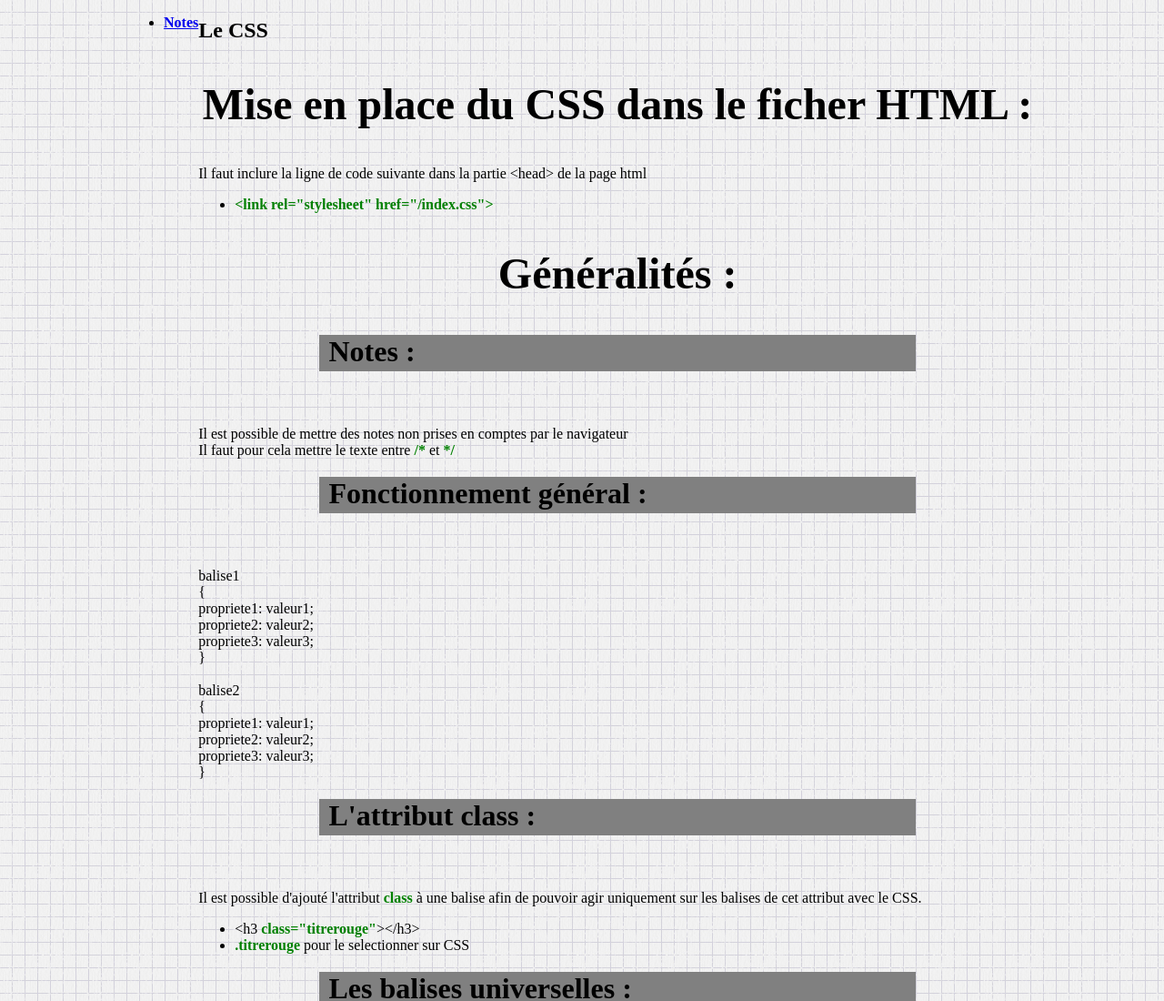
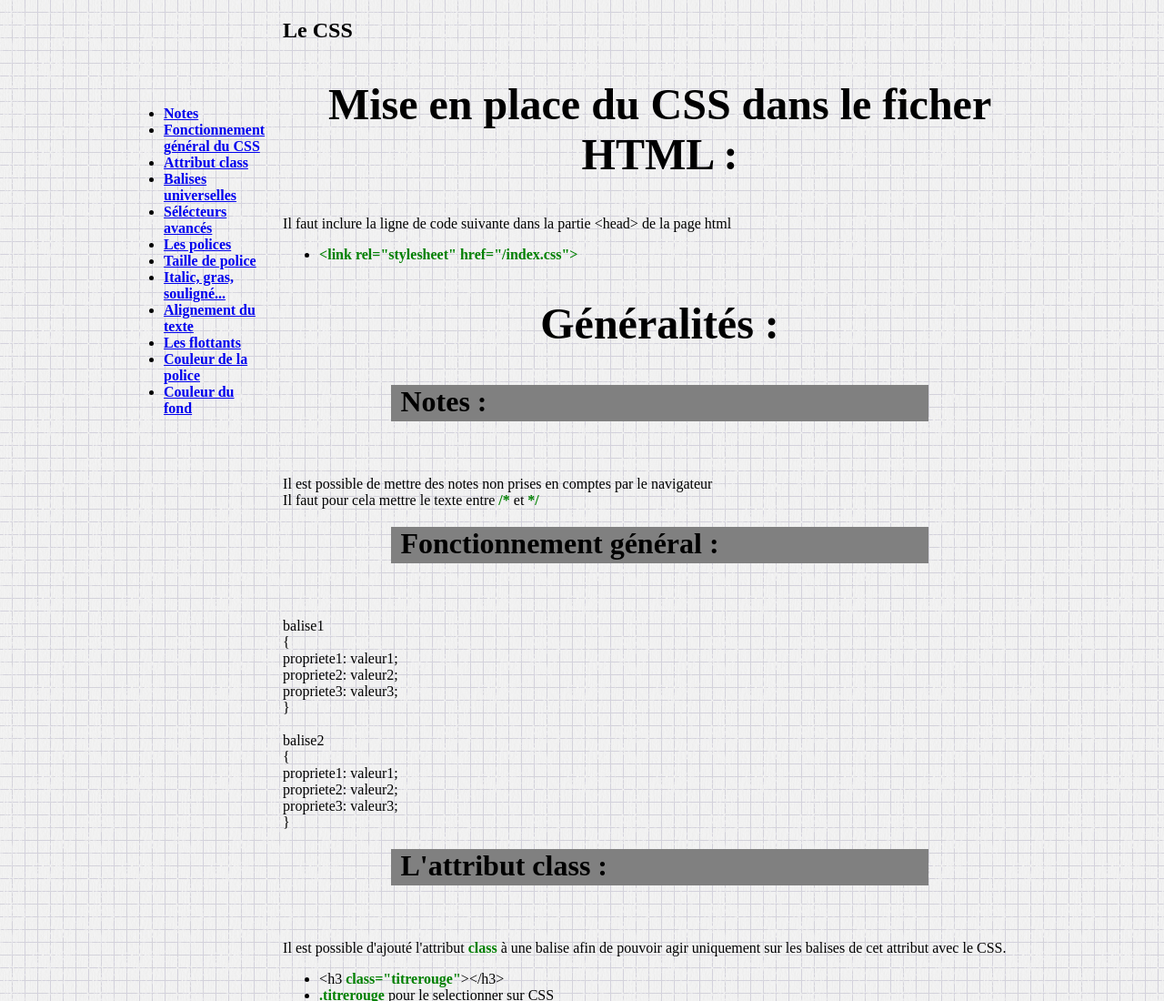
Before and after one commit to Mayeut35/Mayeut35.github.io, a plain HTML site: page css.html in a window 1280 px wide. Shown: the top 1100 px of the page at 91% size. Drawn offline with Linux system fonts and the light colour scheme.

Commit message:
test menu

```diff
--- a/css.html
+++ b/css.html
@@ -3,7 +3,8 @@
 
 <head>
     <meta charset="utf-8">
-    <link rel="stylesheet" href="/style/index.css" media="screen" title="no title">
+    <link rel="stylesheet" href="/style/index.css" media="screen" title="no
+    title">
     <title>Le CSS</title>
 </head>
 
@@ -11,6 +12,17 @@
   <nav>
     <ul>
       <li><a href="#notes">Notes</a></li>
+      <li><a href="#fonctionnement">Fonctionnement général du CSS</a></li>
+      <li><a href="#class">Attribut class</a></li>
+      <li><a href="#univ">Balises universelles</a></li>
+      <li><a href="#selec">Sélécteurs avancés</a></li>
+      <li><a href="#police">Les polices</a></li>
+      <li><a href="#taille">Taille de police</a></li>
+      <li><a href="#igs">Italic, gras, souligné...</a></li>
+      <li><a href="#align">Alignement du texte</a></li>
+      <li><a href="#float">Les flottants</a></li>
+      <li><a href="#coulpo">Couleur de la police</a></li>
+      <li><a href="#coulfo">Couleur du fond</a></li>
     </ul>
   </nav>
   <section>
@@ -28,12 +40,12 @@
         <p>Il est possible de mettre des notes non prises en comptes par le
           navigateur <br> Il faut pour cela mettre le texte
           entre <span class="c1">/*</span> et <span class="c1">*/</span></p>
-        <h3>Fonctionnement général :</h3>
+        <h3 id="fonctionnement">Fonctionnement général :</h3>
         <p>balise1 <br> { <br> propriete1: valeur1; <br> propriete2: valeur2;
           <br> propriete3: valeur3; <br> } <br>
         <br> balise2 <br> { <br> propriete1: valeur1; <br> propriete2: valeur2;
           <br> propriete3: valeur3; <br> }</p>
-        <h3>L'attribut class :</h3>
+        <h3 id="class">L'attribut class :</h3>
         <p>Il est possible d'ajouté l'attribut <span class="c1">class</span> à
           une balise afin de pouvoir agir uniquement sur les balises de cet
           attribut avec le CSS.</p>
@@ -43,8 +55,7 @@
             <li><span class="c1">.titrerouge</span> pour le selectionner sur CSS
             </li>
         </ul>
-
-        <h3>Les balises universelles :</h3>
+        <h3 id="univ">Les balises universelles :</h3>
         <p>Il existe 2 balises qui ne servent qu'à isolé une partie d'un texte,
           ou tout un bloque, sans passé par les balises génériques.</p>
         <ul>
@@ -55,7 +66,7 @@
             <li>On notera <span class="c1">&lt;span class="attribut"&gt;partie
           à isoler&lt;span&gt;</span></li>
         </ul>
-        <h3>Les sélécteurs avancés :</h3>
+        <h3 id="selec">Les sélécteurs avancés :</h3>
         <ul>
             <li><span class="c1">h1, em</span> signifie que les 2 balises sont
               prises en comptes</li>
@@ -79,8 +90,7 @@
                 </span></li>
         </ul>
     <h2>Formatage du texte :</h2>
-
-        <h3>La police :</h3>
+        <h3 id="police">La police :</h3>
         <h4>Les polices courantes :</h4>
         <p><span class="Arial">Arial</span>,
         <span class="Arialblack">Arial Black</span>,
@@ -129,14 +139,14 @@
               polices de bases <span class="c1">font-family: 'MaSuperPolice',
                 Arial, "Comic Sans MS";</span></li>
         </ul>
-        <h3>La taille</h3>
+        <h3 id="taille">La taille</h3>
         <ul>
             <li>On utilisera la commande <span class="c1">em</span> avec une
               valeur devant pour modifier la taille du texte</li>
             <li>On notera : <span class="c1">font-size: 1em;</span> pour une
               taille normale.</li>
         </ul>
-        <h3>Italic, Gras, Souligné...</h3>
+        <h3 id="igs">Italic, Gras, Souligné...</h3>
         <ul>
             <li><span class="c1">font-style: normal;</span> gere l'italic et
               l'oblique avec <span class="c1">italic</span> et <span class="c1">
@@ -153,7 +163,7 @@
                 </ul>
             </li>
         </ul>
-        <h3>L'alignement</h3>
+        <h3 id="align">L'alignement</h3>
         <ul>
             <li><span class="c1">text-align: left;</span> gere l'alignement du
               texte
@@ -166,7 +176,7 @@
                 </ul>
             </li>
         </ul>
-        <h3>Les flottants</h3>
+        <h3 id="float">Les flottants</h3>
         <ul>
             <li>Il est possible d'aligné le texte autour d'une image avec <span
               class="c1">float: left;</span> ou <span class="c1">float: right;
@@ -178,7 +188,7 @@
               class="c1">clear: both;</span> appliqué sur le paragraphe qui
               doit suivre sous l'image</li>
         </ul>
-        <h3>La couleur de la police :</h3>
+        <h3 id="coulpo">La couleur de la police :</h3>
         <ul>
             <li>On utilse la commande <span class="c1">color: maroon;</span>
                 <ul>
@@ -195,7 +205,7 @@
                 </ul>
             </li>
         </ul>
-        <h3>La couleur du fond :</h3>
+        <h3 id="coulfo">La couleur du fond :</h3>
         <ul>
             <li>On utilise la commande <span class="c1">background-color:
               black;</span></li>
--- a/style/index.css
+++ b/style/index.css
@@ -3,6 +3,11 @@ body {
   margin: auto;
   max-width: 1000px;
   display: flex;
+}
+
+nav
+{
+  margin: 100px 20px auto auto;
 }
 
 .ombt {
```
